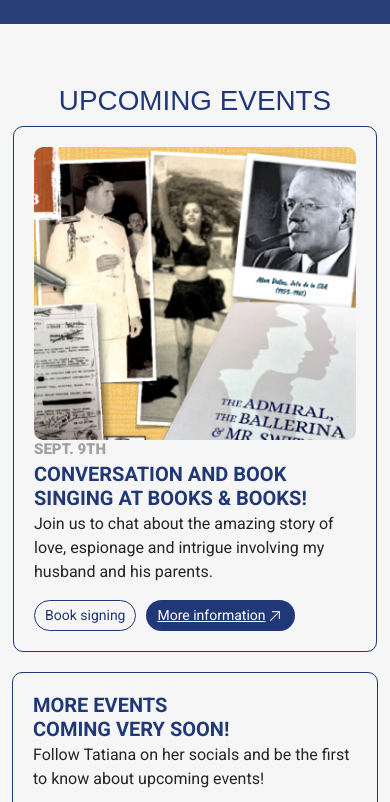
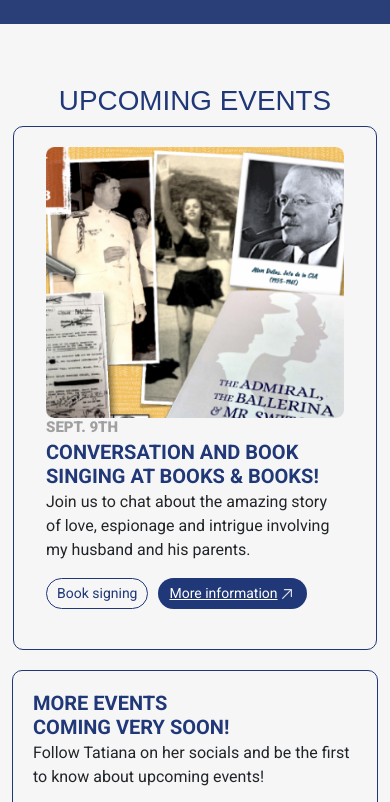
Before and after one commit to manuel-s90/manuel-s90.github.io, a plain HTML site: page index.html in a window 390 px wide. Shown: the part 3650-4452 px from the top of the page. Drawn offline with nearby package versions, Linux system fonts and the light colour scheme; a web font is replaced by a local one.

Commit message:
Hot fixes
media queries hot fixes

```diff
--- a/css/stylesheet.css
+++ b/css/stylesheet.css
@@ -238,7 +238,11 @@ h1{
 }
 .tags{
   display: flex;
+  flex-wrap: wrap!important;
   align-items: center;
+}
+.tags:nth-child(n){
+  margin-bottom: 10px;
 }
 .tags .tag-item{
   font-size: 14px;
@@ -340,20 +344,24 @@ footer a:hover{
       max-width: 1200px !important;
   }
 }
-@media only screen and (max-width: 768px){
-/* UPCOMING EVENTS */
-  .col-md-8{
-    padding-right: 25px!important;
-    padding-left: 25px!important;
+@media only screen and (max-width: 1200px){
+  /*.events-wrapper{
+    flex-direction: column!important;
+  }*/
+  .col-md-4 .event-card h3 {
+    margin-top: 20px;
   }
-  .events-wrapper .col-md-4, .col-md-8{
-    margin-bottom: 20px;
+  .tags .tag-link {
+    margin-bottom: 10px;
   }
-  .col-md-4 .event-card h3 {
-    margin-top: 0px;
+  .tags .tag-item{
+    margin-bottom: 10px;
+  }
+  .col-md-8 .event-card {
+    height: 100%;
+    padding: 20px;
   }
 }
-
 @media only screen and (max-width: 992px){
   .navbar-collapse{
       text-align: center;
@@ -404,6 +412,19 @@ footer a:hover{
   .footer-closure .align-right p{
     text-align: center;
     margin-bottom: 4px;
+  }
+}
+@media only screen and (max-width: 768px){
+/* UPCOMING EVENTS */
+  .col-md-8{
+    padding-right: 25px!important;
+    padding-left: 25px!important;
+  }
+  .events-wrapper .col-md-4, .col-md-8{
+    margin-bottom: 20px;
+  }
+  .col-md-4 .event-card h3 {
+    margin-top: 0px;
   }
 }
 
```
